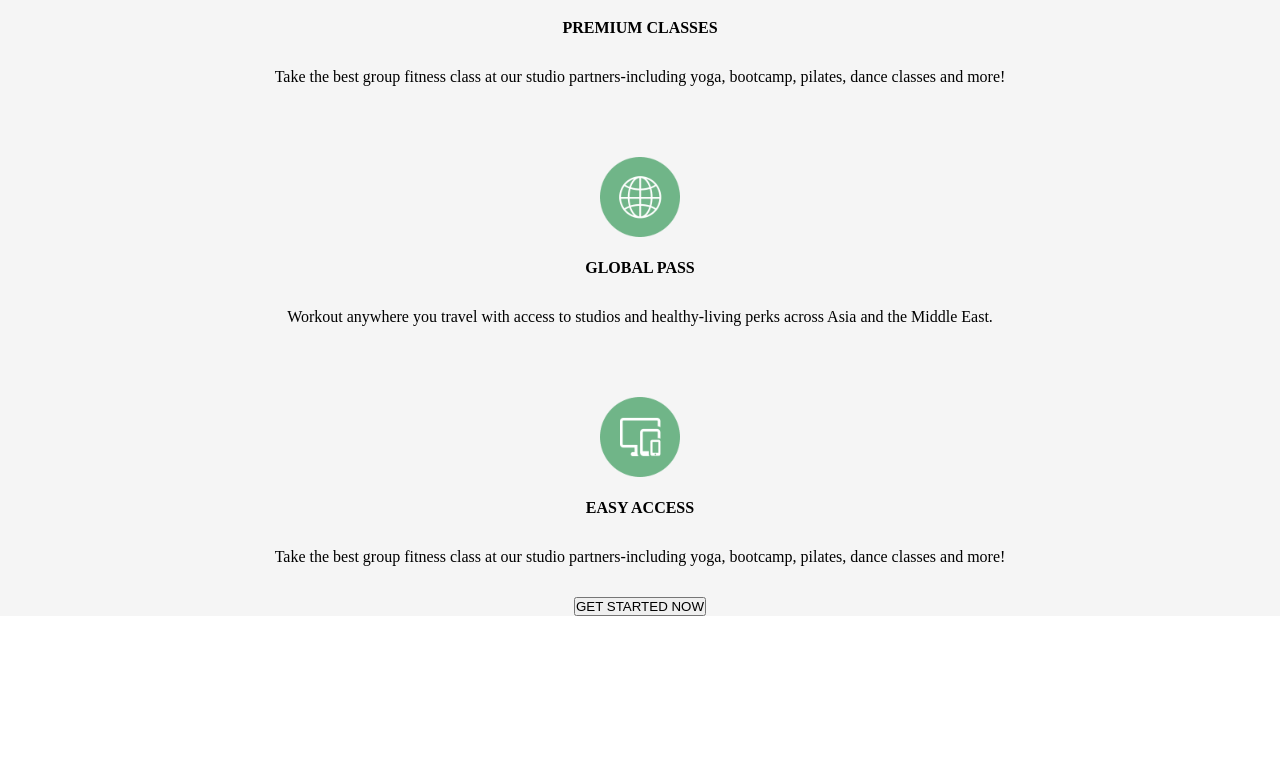
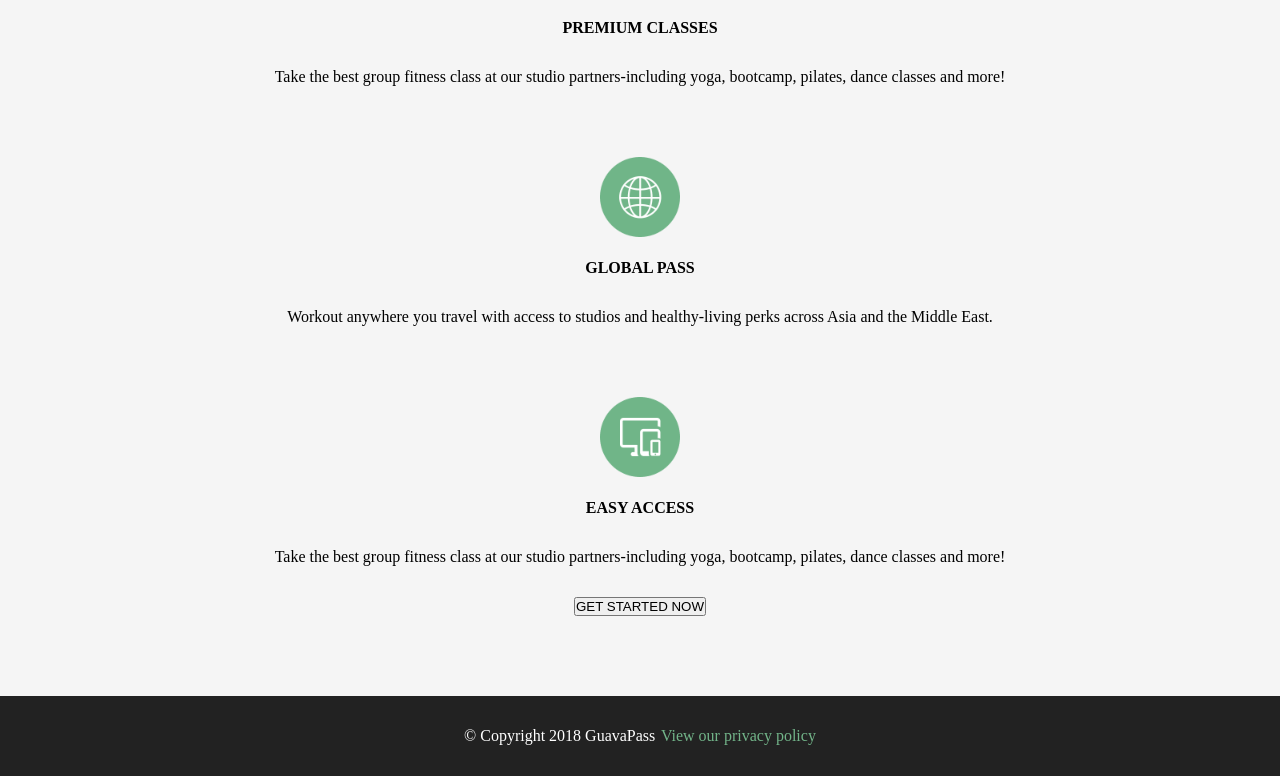
Before and after one commit to shirlaine/gp-landing, a website: page index.html in a window 1280 px wide. Shown: the part 854-1630 px from the top of the page. Before the commit the page ends 1470 px from the top, so only its background shows below. Drawn offline with Linux system fonts and the light colour scheme.

Commit message:
Add footer-section

```diff
--- a/index.html
+++ b/index.html
@@ -81,6 +81,13 @@
       <div class="about_wrapper__button">
         <button class="start__button">GET STARTED NOW</button>
       </div>
+      <section class="footer-wrapper">
+        <div class="footer-wrapper_description justify-center">
+          <p>© Copyright 2018 GuavaPass
+            <a href="#" class="description__link">View our privacy policy</a>
+          </p>
+        </div>
+      </section>
     </section>
     <!--about-us-wrapper end -->
   </main>
--- a/styles.css
+++ b/styles.css
@@ -156,6 +156,24 @@ body {
 }
 /* About section end*/
 
+/* Footer section start */
+.footer-wrapper_description {
+  background-color: #222222;
+  height: 5rem;
+  margin-top: 5rem;
+}
+
+.footer-wrapper_description > p {
+  color: white;
+}
+
+.footer-wrapper_description > p > a {
+  color: #72b489;
+  padding-left: 0.1rem;
+  text-decoration: none;
+}
+/* Footer section end */
+
 /*extra code for feature query later*/
 /* @supports (display: grid) {
   .content {
```
